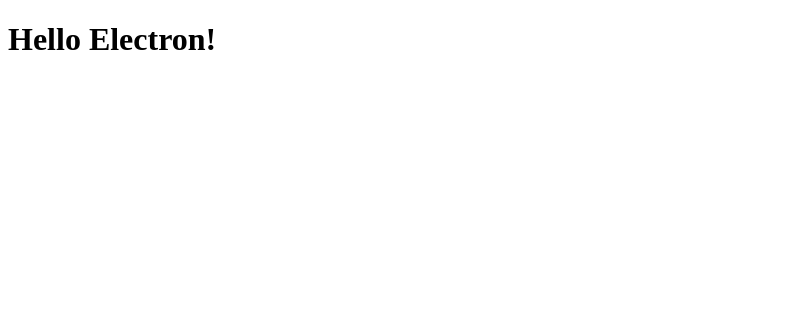
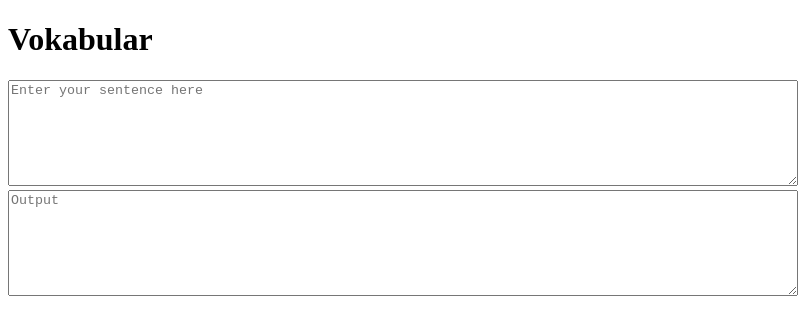
Before and after one commit to kaiyikang/vokabular, an Electron app: page public/index.html in a window 800 px wide. Drawn offline with Linux system fonts and the light colour scheme.

Commit message:
add textarea

```diff
--- a/public/index.html
+++ b/public/index.html
@@ -3,9 +3,20 @@
 <head>
     <meta charset="UTF-8">
     <title>Hello Electron!</title>
+    <style>
+        textarea {
+            width: 100%;
+            height: 100px;
+        }
+    </style>
 </head>
 <body>
-    <h1>Hello Electron!</h1>
+    <div>
+        <h1>Vokabular</h1>
+        <textarea id="inputSentence" placeholder="Enter your sentence here"></textarea>
+        <textarea id="outputExplanation" placeholder="Output" readonly></textarea>
+    </div>
+
     <script src="../src/renderer.js"></script>
 </body>
 </html>
--- a/src/api/chatService.js
+++ b/src/api/chatService.js
@@ -16,3 +16,7 @@
 
     return completion.choices[0].message.content;
 }
+
+module.exports = {
+    generateChatResponse
+}
--- a/src/main.js
+++ b/src/main.js
@@ -13,7 +13,11 @@
   })
 
   // 加载 index.html
-  win.loadFile('public/index.html')
+  win.loadFile('public/index.html');
+
+  win.webContents.on('console-message', (event, level, message) => {
+    console.log(`[Renderer] ${level}: ${message}`);
+  });
 }
 
 app.whenReady().then(() => {
--- a/src/renderer.js
+++ b/src/renderer.js
@@ -1,2 +1,14 @@
+
 // 这里可以写渲染进程的代码
 console.log('Hello from renderer process!')
+const inputSentence = document.getElementById('inputSentence');
+const outputExplanation = document.getElementById('outputExplanation');
+
+// 实时同步输入框内容到输出框
+inputSentence.addEventListener('input', (event) => {
+    const sentence = event.target.value;
+    outputExplanation.value = sentence;
+});
+
+// 保持输出框为只读状态
+outputExplanation.setAttribute('readonly', true);
```
